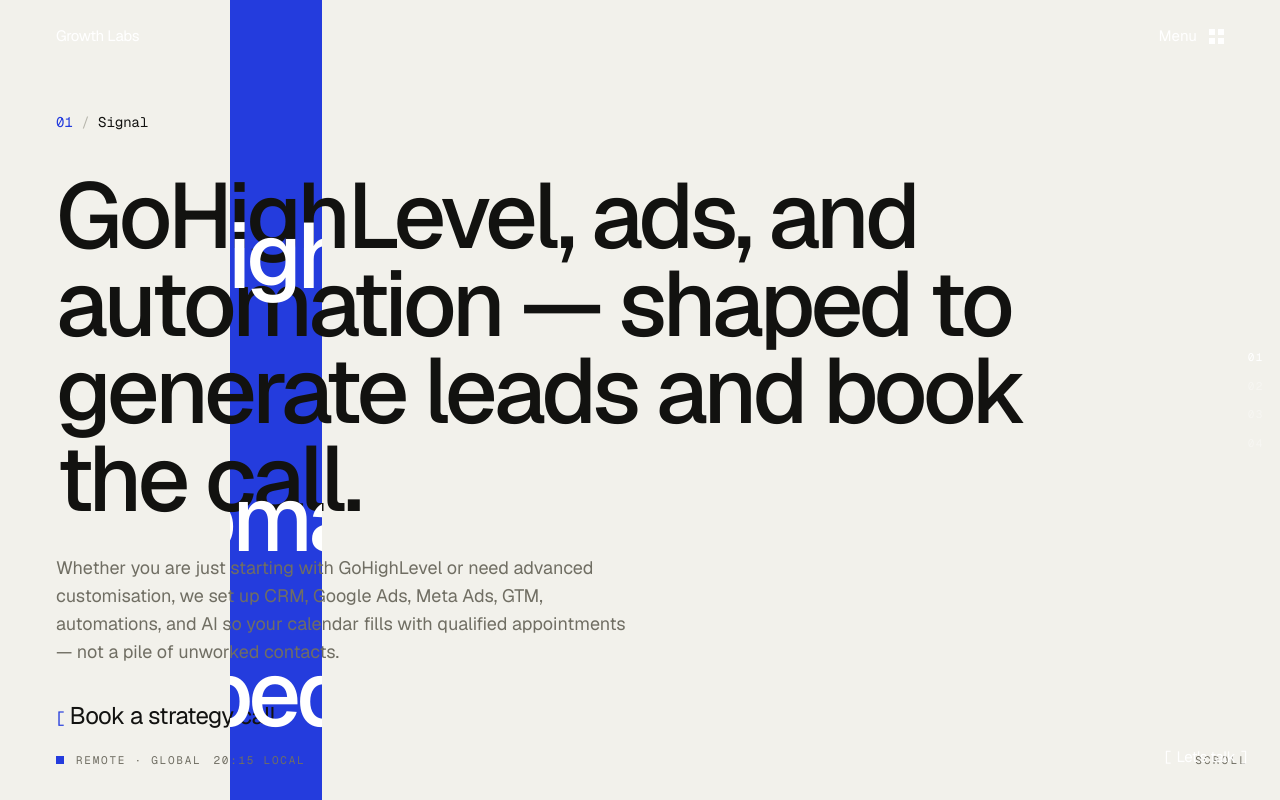
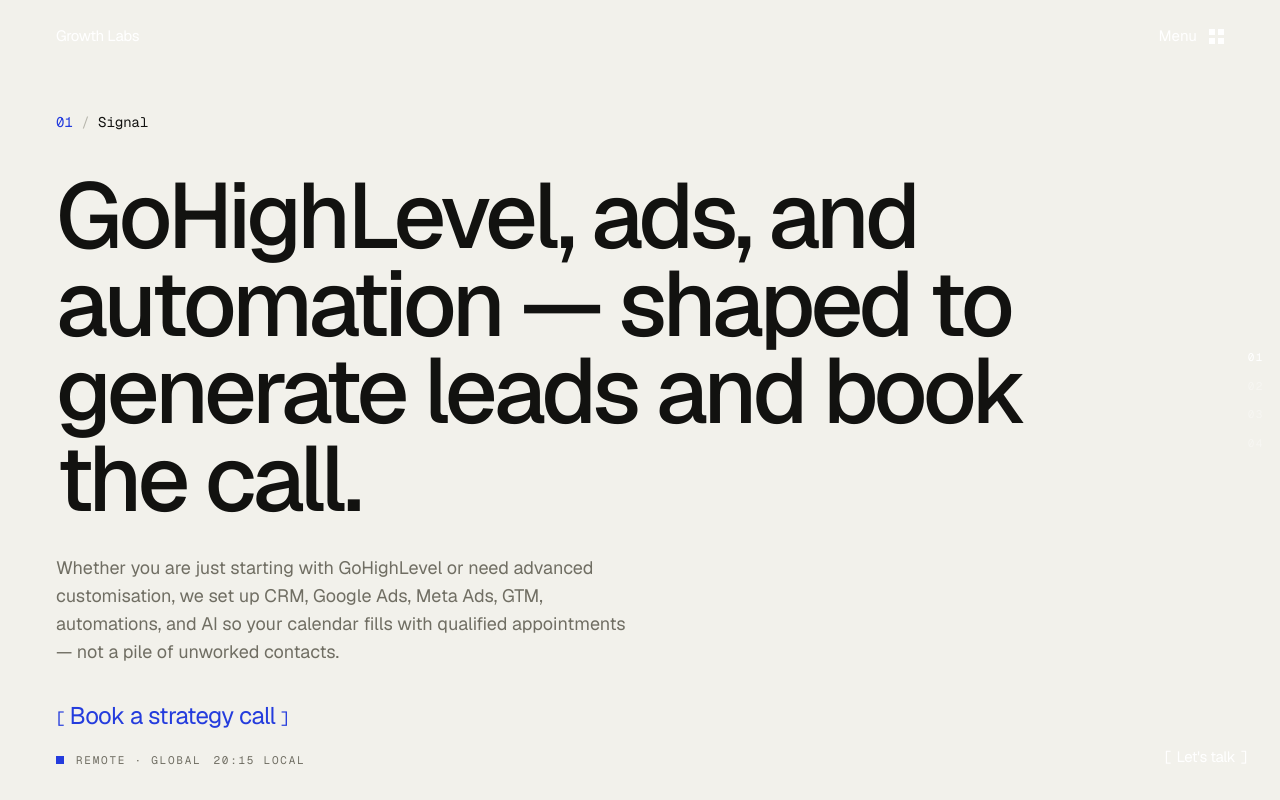
Before and after one commit to alyanmr738-cyber/growthlabs, a Next.js app: page / in a window 1280 px wide. Shown: the top 800 px of the page. Built offline with nearby package versions, Linux system fonts and the light colour scheme.

Commit message:
Remove the vertical blue stripe from the hero.

```diff
--- a/app/globals.css
+++ b/app/globals.css
@@ -12,15 +12,6 @@
   --accent-2: #1d39f5;
   --paper-dark: #0c0404;
   --line: rgba(18, 18, 16, 0.12);
-  --rail-left: max(0.85rem, 12vw);
-  --rail-w: 2.85rem;
-}
-
-@media (min-width: 768px) {
-  :root {
-    --rail-left: max(1.25rem, 18vw);
-    --rail-w: 5.75rem;
-  }
 }
 
 @theme inline {
@@ -84,15 +75,6 @@
   border-color: var(--line);
 }
 
-.rail {
-  left: var(--rail-left);
-  width: var(--rail-w);
-}
-
-.knockout-clip {
-  clip-path: inset(0 calc(100% - var(--rail-left) - var(--rail-w)) 0 var(--rail-left));
-}
-
 .marquee-track {
   animation: marquee 40s linear infinite;
 }
--- a/components/funnel/Hero.tsx
+++ b/components/funnel/Hero.tsx
@@ -1,148 +1,25 @@
-"use client";
-
-import { useEffect, useRef } from "react";
-import {
-  motion,
-  useMotionValueEvent,
-  useReducedMotion,
-  useScroll,
-  useSpring,
-  useTransform,
-} from "motion/react";
 import { cta, hero } from "@/lib/site";
 import { LiveMeta } from "@/components/funnel/LiveMeta";
-import Link from "next/link";
+import { PillButton } from "@/components/ui/PillButton";
 
-function HeroCopy({ tone }: { tone: "ink" | "white" }) {
-  const ink = tone === "ink";
+export function Hero() {
   return (
+    <section id="signal" className="relative min-h-svh">
       <div className="flex min-h-svh flex-col justify-between px-4 pb-8 pt-28 sm:px-8 lg:px-14">
         <div className="mx-auto w-full max-w-[1400px]">
           <p className="font-mono text-sm">
-          <span className={ink ? "text-accent" : "text-white"}>01</span>
-          <span className={ink ? "text-faint" : "text-white/70"}> / </span>
-          <span className={ink ? "text-ink" : "text-white"}>Signal</span>
+            <span className="text-accent">01</span>
+            <span className="text-faint"> / </span>
+            <span>Signal</span>
           </p>
-        <h1 className={`display mt-10 max-w-[16ch] ${ink ? "text-ink" : "text-white"}`}>{hero.h1}</h1>
-        <p className={`mt-8 max-w-xl text-base leading-7 sm:text-lg ${ink ? "text-muted" : "text-white"}`}>
-          {hero.lede}
-        </p>
+          <h1 className="display mt-10 max-w-[16ch] text-ink">{hero.h1}</h1>
+          <p className="mt-8 max-w-xl text-base leading-7 text-muted sm:text-lg">{hero.lede}</p>
         </div>
         <div className="mx-auto w-full max-w-[1400px]">
-        <Link
-          href={cta.primary.href}
-          prefetch
-          className={`inline-flex items-baseline gap-1 text-xl tracking-tight sm:text-2xl ${
-            ink ? "text-ink" : "text-white"
-          }`}
-        >
-          <span className={`font-mono text-[0.7em] ${ink ? "text-accent" : "text-white"}`}>[</span>
-          {cta.primary.label}
-          <span className={`font-mono text-[0.7em] ${ink ? "text-accent" : "text-white"}`}>]</span>
-        </Link>
-        <LiveMeta inverted={!ink} className="mt-5" />
+          <PillButton href={cta.primary.href}>{cta.primary.label}</PillButton>
+          <LiveMeta className="mt-5" />
         </div>
-    </div>
-  );
-}
-
-function railAt(progress: number) {
-  const w = typeof window === "undefined" ? 1440 : window.innerWidth;
-  const startLeft = w >= 768 ? Math.max(24, w * 0.18) : Math.max(14, w * 0.12);
-  const startWidth = w >= 768 ? 92 : 44;
-  const t = Math.min(1, Math.max(0, (progress - 0.08) / 0.42));
-  const e = 1 - (1 - t) ** 3;
-  return {
-    left: startLeft * (1 - e),
-    width: startWidth + (w + 4 - startWidth) * e,
-  };
-}
-
-export function Hero() {
-  const trackRef = useRef<HTMLDivElement>(null);
-  const reduce = useReducedMotion();
-  const { scrollYProgress } = useScroll({
-    target: trackRef,
-    offset: ["start start", "end start"],
-  });
-  const smooth = useSpring(scrollYProgress, { stiffness: 90, damping: 28, mass: 0.35 });
-
-  const railLeft = useTransform(smooth, (p) => railAt(p).left);
-  const railWidth = useTransform(smooth, (p) => railAt(p).width);
-  const knockoutX = useTransform(railLeft, (v) => -v);
-  const heroShift = useTransform(smooth, [0, 0.5], [0, -28]);
-  const heroFade = useTransform(smooth, [0.28, 0.52], [1, 0]);
-  const offerFade = useTransform(smooth, [0.38, 0.55], [0, 1]);
-  const scrollCue = useTransform(smooth, [0, 0.1], [1, 0]);
-
-  useMotionValueEvent(smooth, "change", (v) => {
-    document.body.dataset.rail = v > 0.3 ? "1" : "0";
-  });
-
-  useEffect(() => {
-    return () => {
-      delete document.body.dataset.rail;
-    };
-  }, []);
-
-  if (reduce) {
-    return (
-      <section id="signal" className="relative min-h-svh">
-        <div className="rail pointer-events-none absolute inset-y-0 bg-accent" />
-        <div className="relative z-10">
-          <HeroCopy tone="ink" />
       </div>
     </section>
   );
 }
-
-  return (
-    <section id="signal" ref={trackRef} className="relative h-[220vh]">
-      <motion.div
-        aria-hidden
-        className="pointer-events-none fixed inset-y-0 z-[1] bg-accent"
-        style={{ left: railLeft, width: railWidth }}
-      />
-
-      <div className="sticky top-0 z-10 h-svh overflow-hidden">
-        <motion.div style={{ opacity: heroFade, y: heroShift }} className="relative">
-          <HeroCopy tone="ink" />
-          <motion.div
-            className="pointer-events-none absolute top-0 bottom-0 z-20 overflow-hidden"
-            style={{ left: railLeft, width: railWidth }}
-          >
-            <motion.div style={{ x: knockoutX }}>
-              <HeroCopy tone="white" />
-            </motion.div>
-          </motion.div>
-        </motion.div>
-
-        <motion.div
-          style={{ opacity: offerFade }}
-          className="pointer-events-none absolute inset-0 z-30 flex min-h-svh flex-col justify-between px-4 py-28 text-white sm:px-8 lg:px-14"
-        >
-          <div className="mx-auto w-full max-w-[1400px]">
-            <p className="font-mono text-sm">
-              02<span className="text-white/60"> / Offer</span>
-            </p>
-            <h2 className="display mt-10 max-w-[14ch]">What we sell is a booking engine.</h2>
-            <p className="mt-8 max-w-xl text-base leading-7 text-white/85 sm:text-lg">
-              Ads bring the lead. Tracking tells the truth. GoHighLevel, automations, and AI book the
-              call — so nothing sits in a contact list overnight.
-            </p>
-          </div>
-          <p className="mx-auto w-full max-w-[1400px] font-mono text-[11px] uppercase tracking-[0.18em] text-white/70">
-            Keep scrolling — walk the stack
-          </p>
-        </motion.div>
-
-        <motion.p
-          style={{ opacity: scrollCue }}
-          className="pointer-events-none absolute bottom-8 right-8 hidden font-mono text-[11px] uppercase tracking-[0.2em] text-muted md:block"
-        >
-          Scroll
-        </motion.p>
-      </div>
-    </section>
-  );
-}
--- a/components/funnel/useOnBlue.ts
+++ b/components/funnel/useOnBlue.ts
@@ -14,8 +14,7 @@
       const workVisible = workBox
         ? workBox.top < window.innerHeight * 0.78 && workBox.bottom > 72
         : false;
-      const rail = document.body.dataset.rail === "1";
-      setOn((rail || workVisible) && joinTop > 96);
+      setOn(workVisible && joinTop > 96);
     };
     sync();
     window.addEventListener("scroll", sync, { passive: true });
```
Lines whose indentation alone changed are shown as unchanged.
